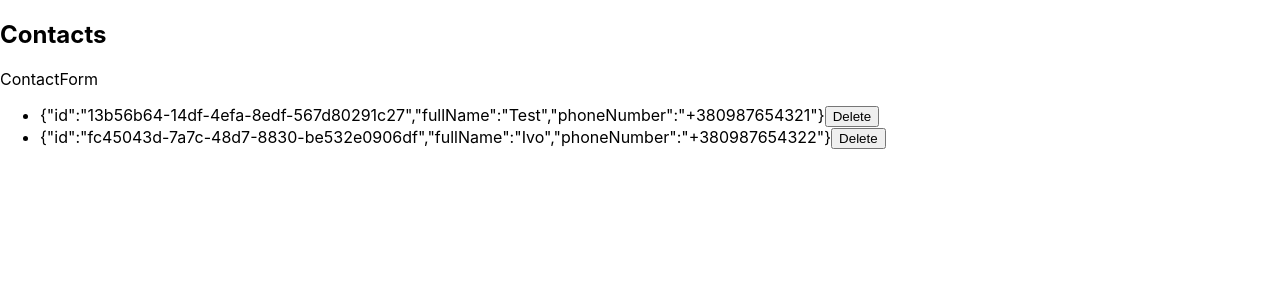
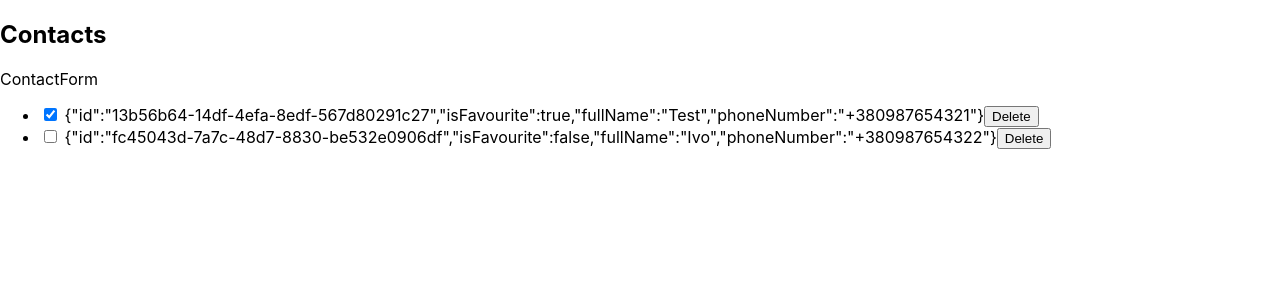
Before and after one commit to Vantuzs/pe2023-1-contacts-app, a React (Create React App) app: page / in a window 1280 px wide. Shown: the top 300 px of the page. Built offline with nearby package versions, Linux system fonts and the light colour scheme.

Commit message:
Add update contact item

```diff
--- a/src/components/ContactsList/index.jsx
+++ b/src/components/ContactsList/index.jsx
@@ -1,12 +1,25 @@
 import { connect } from 'react-redux'
-import { deleteContact } from '../../store/slices/contactsSlice'
+import { deleteContact, updateContact } from '../../store/slices/contactsSlice'
 
-function ContactsList ({ contacts, deleteContactById }) {
+function ContactsList ({ contacts, deleteContactById, updateContactById }) {
+  const changeIsFavourite = (id, checked) =>
+    updateContactById(id, { isFavourite: checked })
+
   return (
     <ul>
       {contacts.map(c => (
         <li key={c.id}>
-          {JSON.stringify(c)}
+          <label>
+            <input
+              type='checkbox'
+              checked={c.isFavourite}
+              onChange={({ target: { checked } }) =>
+                changeIsFavourite(c.id, checked)
+              }
+            />{' '}
+            {JSON.stringify(c)}
+          </label>
+
           <button onClick={() => deleteContactById(c.id)}>Delete</button>
         </li>
       ))}
@@ -17,7 +30,8 @@
 const mapStateToProps = ({ contactsList }) => contactsList
 
 const mapDispatchToProps = dispatch => ({
-  deleteContactById: id => dispatch(deleteContact(id))
+  deleteContactById: id => dispatch(deleteContact(id)),
+  updateContactById: (id, data) => dispatch(updateContact({ id, data }))
 })
 
 // deleteContact(id) ===>
--- a/src/store/slices/contactsSlice.js
+++ b/src/store/slices/contactsSlice.js
@@ -5,11 +5,13 @@
   contacts: [
     {
       id: uuidv4(),
+      isFavourite: true,
       fullName: 'Test',
       phoneNumber: '+380987654321',
     },
     {
       id: uuidv4(),
+      isFavourite: false,
       fullName: 'Ivo',
       phoneNumber: '+380987654322',
     },
@@ -23,11 +25,19 @@
     deleteContact: (state, { payload }) => {
       state.contacts = state.contacts.filter(c => c.id !== payload);
     },
+    // id, udpationData
+    updateContact: (state, { payload: { id, data } }) => {
+      const updatedContactIndex = state.contacts.findIndex(c => c.id === id);
+      state.contacts[updatedContactIndex] = {
+        ...state.contacts[updatedContactIndex],
+        ...data,
+      };
+    },
   },
 });
 
 const { reducer, actions } = contactsSlice;
 
-export const { deleteContact } = actions;
+export const { deleteContact, updateContact } = actions;
 
 export default reducer;
```
